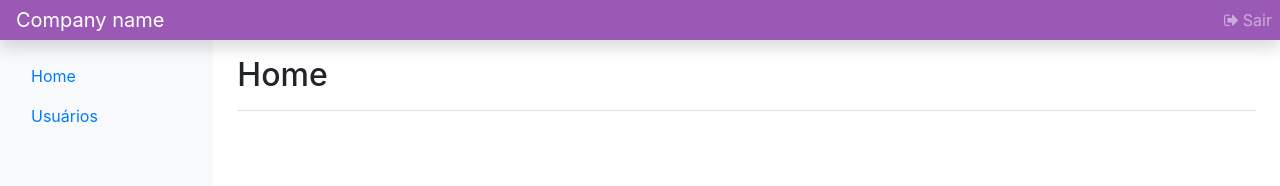
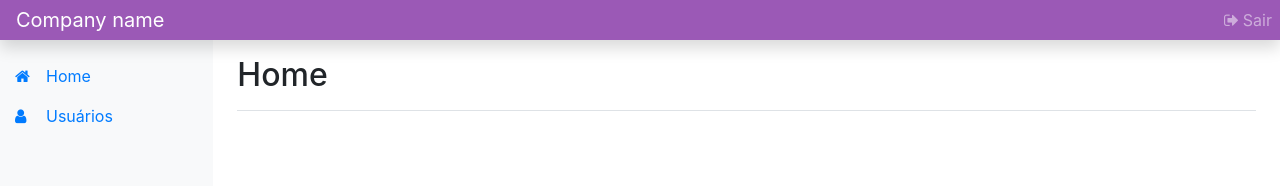
Before and after one commit to maxmonteiro/targetit-backend-test, a Vue app in the folder meetings-frontend/: page / in a window 1280 px wide. Shown: the top 186 px of the page. Built offline with nearby package versions, Linux system fonts and the light colour scheme; sample sign-in values are in the browser's storage.

Commit message:
Ajustado layout

```diff
--- a/meetings-frontend/src/components/TheNavigation.vue
+++ b/meetings-frontend/src/components/TheNavigation.vue
@@ -32,11 +32,13 @@
                     <div class="sidebar-sticky pt-3">
                         <ul class="nav flex-column">
                             <li class="nav-item">
+                                <span><i class="fa fa-home text-primary"></i></span>
                                 <router-link class="nav-link" :to="{ name: 'home' }">
                                     Home
                                 </router-link>
                             </li>
                             <li class="nav-item">
+                                <span><i class="fa fa-user text-primary"></i></span>
                                 <router-link class="nav-link" :to="{ name: 'users' }">
                                     Usuários
                                 </router-link>
@@ -95,4 +97,11 @@ export default {
 #sidebarMenu {
     height: calc(100vh - 48px);
 }
+.nav-item {
+    display: flex;
+}
+.nav-item span {
+    align-self: center;
+    width: 15px;
+}
 </style>
```
